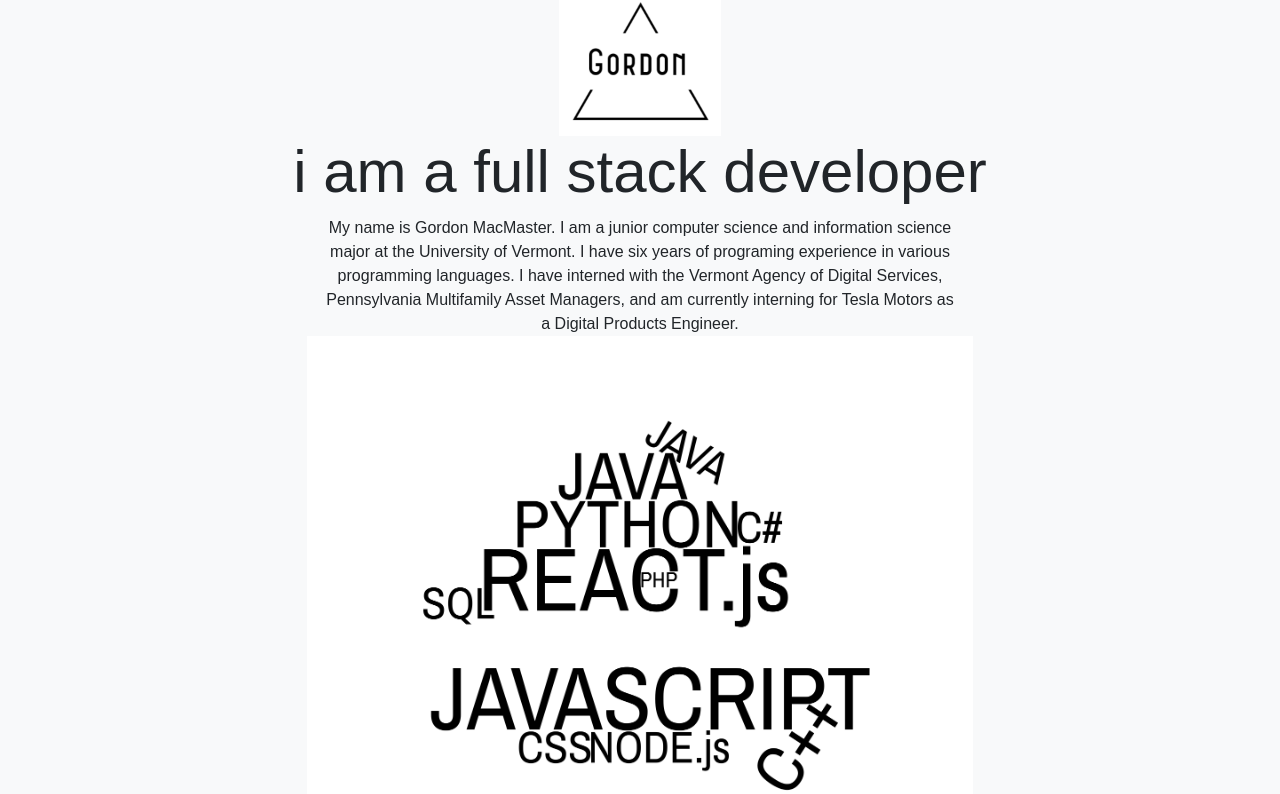
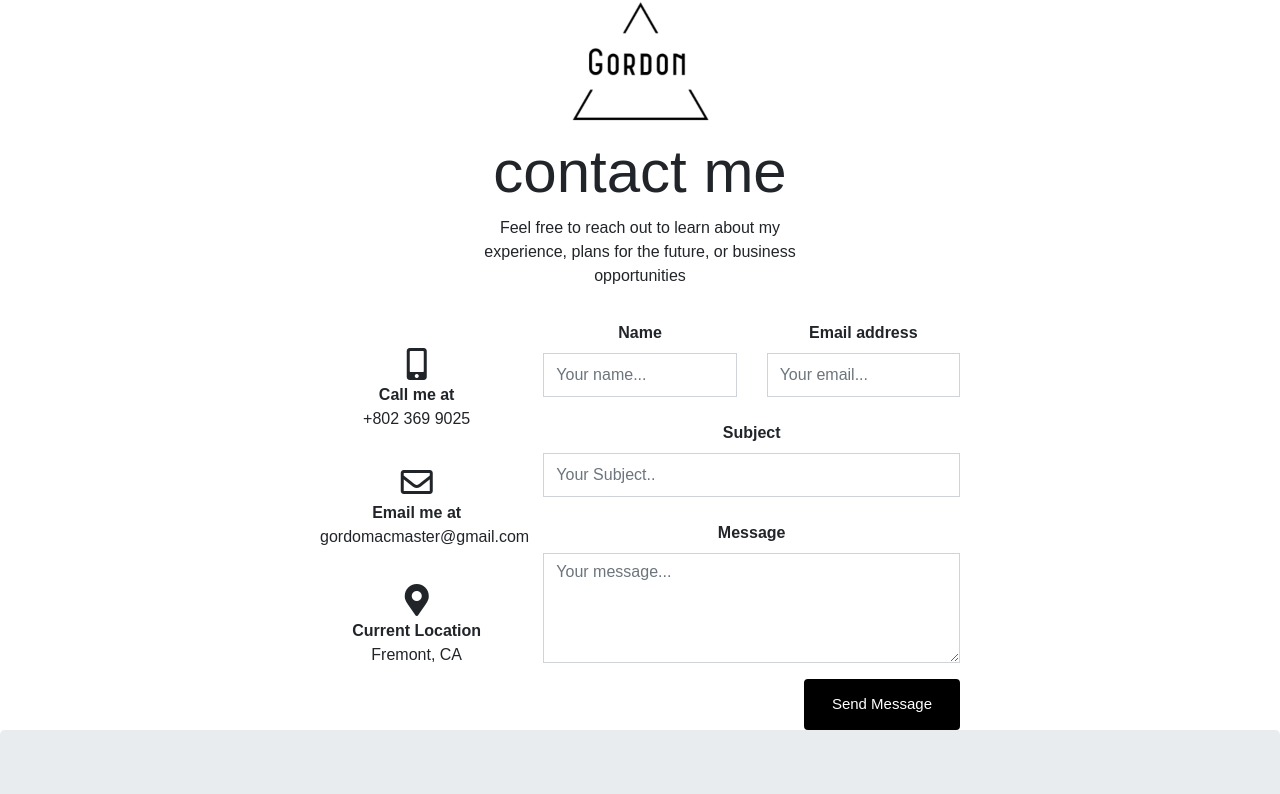
Before and after one commit to gmacmaster/gordonmacmaster.com, a React (Create React App) app: page / in a window 1280 px wide. Shown: the part 4068-4862 px from the top of the page. Built offline with nearby package versions, Linux system fonts and the light colour scheme.

Commit message:
finished form

```diff
--- a/src/App.css
+++ b/src/App.css
@@ -94,6 +94,11 @@
 
 .aboutParagraph {
   max-width: 50%;
+  margin: 0 auto;
+}
+
+.contactParagraph {
+  max-width: 25%;
   margin: 0 auto;
 }
 
@@ -1335,6 +1340,10 @@ button:focus {
 ============================*/
 
 @media (max-width: 768px) {
+  .contactParagraph {
+    max-width: 90%;
+    margin: 0 auto;
+  }
   .aboutParagraph {
     max-width: 90%;
     margin: 0 auto;
--- a/src/App.js
+++ b/src/App.js
@@ -18,7 +18,7 @@ class App extends Component {
         <EducationSection sectionID='education'/>
         <WorkSection sectionID='work'/>
         <ContactSection sectionID='contact'/>
-        <Footer/>
+        <Footer sectionID='footer'/>
       </div>
     );
   }
--- a/src/components/ContactSection.js
+++ b/src/components/ContactSection.js
@@ -2,22 +2,156 @@ import React, { Component } from 'react';
 import PropTypes from 'prop-types';
 import '../App.css';
 import logo from '../logo.png'
-import wordcloud from '../wordcloud.png'
 
 class ContactSection extends Component {
+    constructor(props){
+        super(props);
+        this.state = {
+            name: '',
+            email: '',
+            subject: '',
+            message: '',
+            errors: false,
+        }
+        this.handleSubmit = this.handleSubmit.bind(this);
+        this.handleChange = this.handleChange.bind(this);
+    }
+
+    handleChange(event){
+        this.setState({[event.target.id]: event.target.value});
+    }
+
+    handleSubmit(){
+        let errors = false;
+        if (this.state.name === '' || this.state.email === '' || this.state.subject === '' || this.state.message === ''){
+            errors = true;
+        }
+        this.setState({
+            errors: errors,
+        });
+        if (!errors){
+            this.setState({
+                name: '',
+                email: '',
+                subject: '',
+                message: '',
+                errors: false,
+            })
+        }
+    }
     render() {
         return (
-            <div id={this.props.sectionID} className="Page-Section bg-light">
+            <div id={this.props.sectionID} className="Page-Section">
                 <div style={{paddingTop: '5%'}}>
                     <img src={logo} alt="Logo" style={{maxHeight: '150px'}}/>
                     <h1 style={{  fontSize: '60px', fontWeight: 400, lineHeight: 1.2}}>
-                        i am a full stack developer
+                        contact me
                     </h1>
-                    <p className="aboutParagraph">My name is Gordon MacMaster. I am a junior computer science and information science major at the University of Vermont. I have six years
-                        of programing experience in various programming languages. I have interned with the Vermont Agency of Digital Services, Pennsylvania Multifamily
-                        Asset Managers, and am currently interning for Tesla Motors as a Digital Products Engineer.
+                    <p className="contactParagraph">
+                        Feel free to reach out to learn about my experience, plans for the future, or business opportunities
                     </p>
-                    <img src={wordcloud} alt="wordcloud" className="wordcloud"/>
+                    <div style={{maxWidth: '50%', margin: '25px auto 0 auto'}}>
+                        {this.state.errors ? <div className="alert alert-danger">
+                            Please enter required fields.
+                        </div> : null }
+                        <div className="row">
+                            <div className="col-lg-4">
+                                <div style={{marginTop: '35px'}}>
+                                    <div>
+                                        <i className="fas fa-mobile-alt fa-2x"/>
+                                    </div>
+                                    <div>
+                                        <p style={{margin: 0}}><strong>Call me at</strong></p>
+                                        <p style={{margin: 0}}><div>+802 369 9025</div></p>
+                                    </div>
+                                </div>
+                                <div style={{marginTop: '35px'}}>
+                                    <div>
+                                        <i className="far fa-envelope fa-2x"/>
+                                    </div>
+                                    <div>
+                                        <p style={{margin: 0}}><strong>Email me at</strong></p>
+                                        <p style={{margin: 0}}><div>gordomacmaster@gmail.com</div></p>
+                                    </div>
+                                </div>
+                                <div style={{marginTop: '35px'}}>
+                                    <div>
+                                        <i className="fas fa-map-marker-alt fa-2x"/>
+                                    </div>
+                                    <div>
+                                        <p style={{margin: 0}}><strong>Current Location</strong></p>
+                                        <p style={{margin: 0}}><div>Fremont, CA</div></p>
+                                    </div>
+                                </div>
+                            </div>
+                            <div className="col-lg-8">
+                                <div className="contact_form">
+                                    <form action="https://formspree.io/gordomacmaster@gmail.com" method="POST">
+                                        <div className="row">
+                                            <div className="col-lg-6">
+                                                <div className="form-group mt-2">
+                                                    <label htmlFor="name" className="font-weight-bold">Name</label>
+                                                    <input name="name" id="name" type="text" className="form-control"
+                                                           placeholder="Your name..." value={this.state.name} onChange={this.handleChange}
+                                                           style={this.state.errors && this.state.name === ''?
+                                                               {color: '#721c24', backgroundColor: '#f8d7da',
+                                                                   borderColor: '#f5c6cb'} : null}
+                                                    />
+                                                </div>
+                                            </div>
+                                            <div className="col-lg-6">
+                                                <div className="form-group mt-2">
+                                                    <label htmlFor="email" className="font-weight-bold">Email
+                                                        address</label>
+                                                    <input name="_replyto" id="email" type="email"
+                                                           className="form-control" placeholder="Your email..."
+                                                           style={this.state.errors && this.state.email === ''?
+                                                               {color: '#721c24', backgroundColor: '#f8d7da',
+                                                                   borderColor: '#f5c6cb'} : null}
+                                                           value={this.state.email} onChange={this.handleChange}/>
+                                                </div>
+                                            </div>
+                                            <div className="col-lg-12">
+                                                <div className="form-group mt-2">
+                                                    <label htmlFor="subject"
+                                                           className="font-weight-bold">Subject</label>
+                                                    <input type="text" name="subject" className="form-control" id="subject"
+                                                           placeholder="Your Subject.." value={this.state.subject}
+                                                           style={this.state.errors && this.state.subject === ''?
+                                                               {color: '#721c24', backgroundColor: '#f8d7da',
+                                                               borderColor: '#f5c6cb'} : null}
+                                                           onChange={this.handleChange}
+                                                    />
+                                                </div>
+                                            </div>
+                                        </div>
+                                        <div className="row">
+                                            <div className="col-lg-12">
+                                                <div className="form-group mt-2">
+                                                    <label htmlFor="comments"
+                                                           className="font-weight-bold">Message</label>
+                                                    <textarea name="message" id="message" rows="4"
+                                                              className="form-control" placeholder="Your message..."
+                                                              value={this.state.message} onChange={this.handleChange}
+                                                              style={this.state.errors && this.state.message === ''?
+                                                                  {color: '#721c24', backgroundColor: '#f8d7da',
+                                                                      borderColor: '#f5c6cb'} : null}
+                                                    />
+                                                </div>
+                                            </div>
+                                        </div>
+                                        <div className="row">
+                                            <div className="col-sm-12 text-right">
+                                                <input type="hidden" name="_next" value="http://localhost:3000/#contact" />
+                                                <input type="submit" className="btn btn-custom" value="Send Message" />
+                                                </div>
+                                        </div>
+                                    </form>
+                                </div>
+                            </div>
+                        </div>
+
+                    </div>
                 </div>
             </div>
         );
--- a/src/index.js
+++ b/src/index.js
@@ -4,10 +4,7 @@ import ReactDOM from 'react-dom';
 import './index.css';
 import App from './App';
 import * as serviceWorker from './serviceWorker';
+require('dotenv').config()
 
 ReactDOM.render(<App />, document.getElementById('root'));
-
-// If you want your app to work offline and load faster, you can change
-// unregister() to register() below. Note this comes with some pitfalls.
-// Learn more about service workers: http://bit.ly/CRA-PWA
 serviceWorker.unregister();
```
Also changed, not shown: public/index.html (+0 -13 lines).
